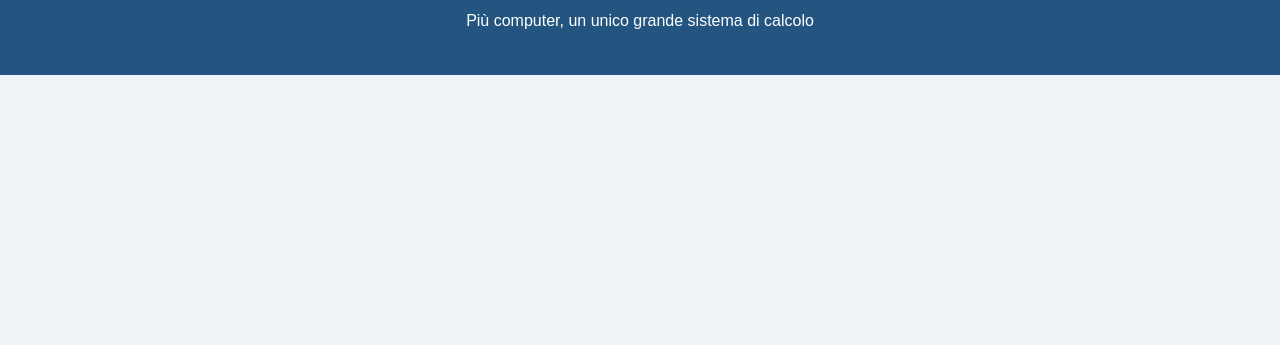
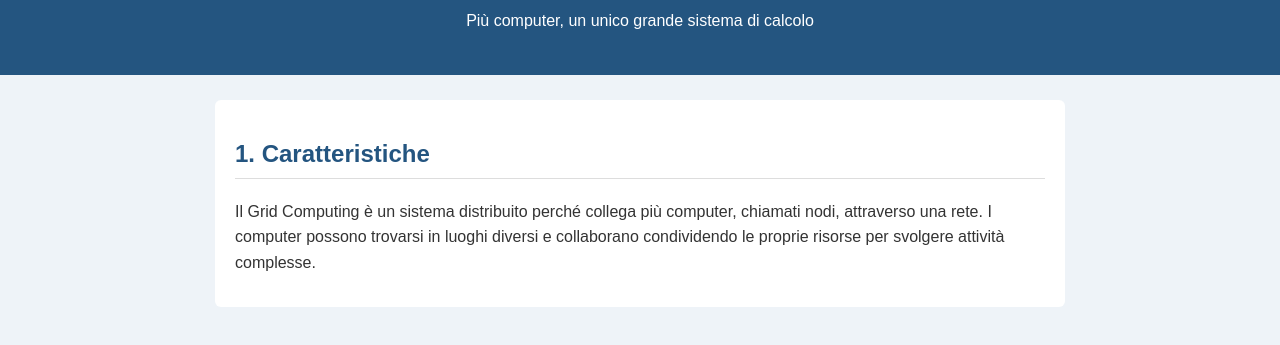
Before and after one commit to graziaselvaggio/grid-computing, a plain HTML site: page index.html in a window 1280 px wide. Shown: the part 111-456 px from the top of the page. Drawn offline with Linux system fonts and the light colour scheme.

Commit message:
aggiunte caratteristiche

```diff
--- a/index.html
+++ b/index.html
@@ -59,7 +59,18 @@
     <h1>Grid Computing</h1>
     <p>Più computer, un unico grande sistema di calcolo</p>
 </header>
+<main>
 
+    <section>
+        <h2>1. Caratteristiche</h2>
+        <p>
+            Il Grid Computing è un sistema distribuito perché collega
+            più computer, chiamati nodi, attraverso una rete.
+            I computer possono trovarsi in luoghi diversi e collaborano
+            condividendo le proprie risorse per svolgere attività complesse.
+        </p>
+    </section>
+</main>
 
 </body>
 </html>
```
